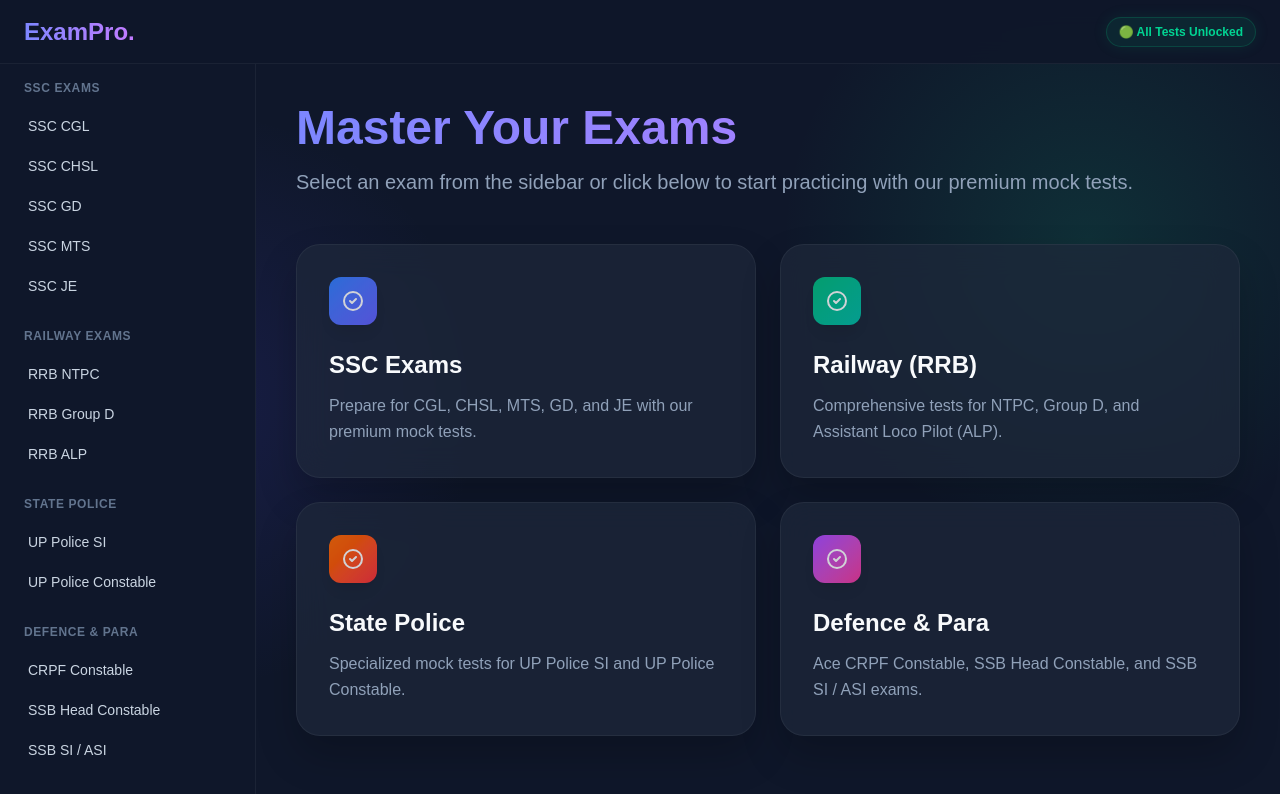
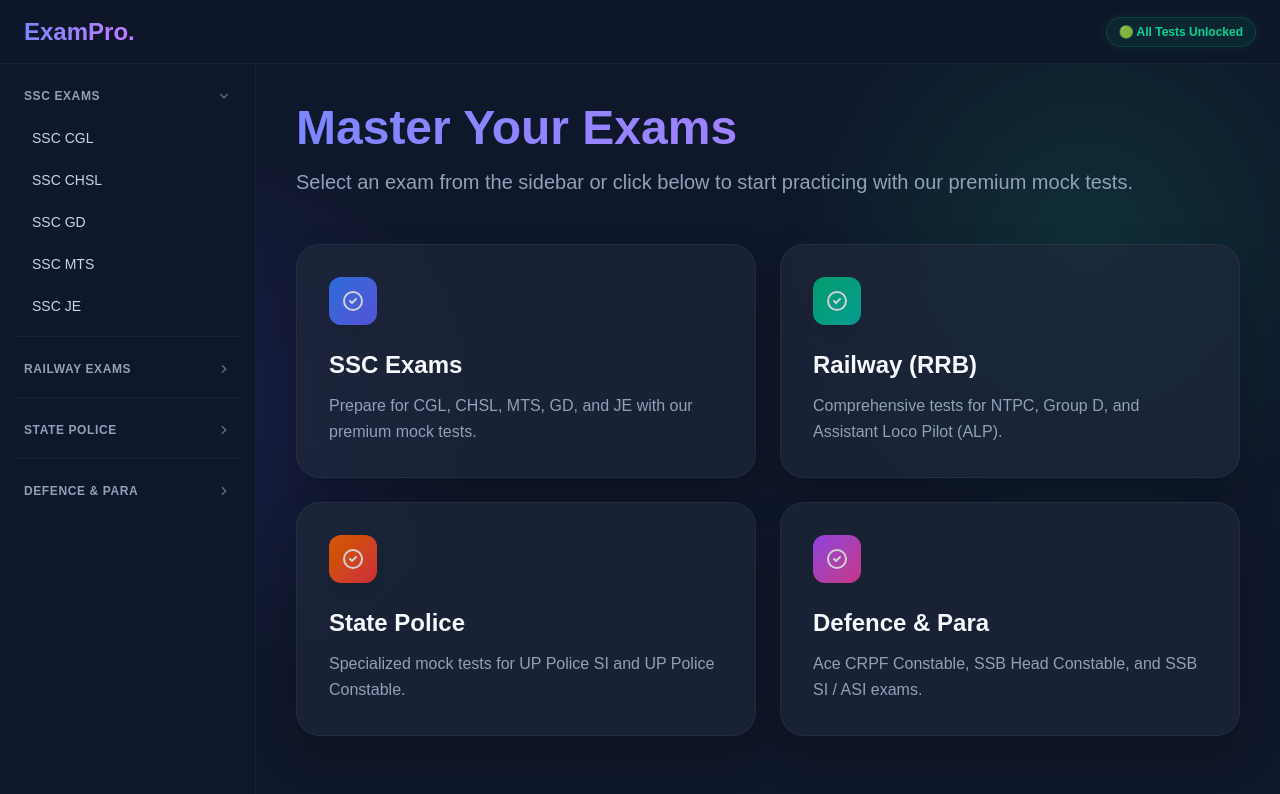
Before and after one commit to VishalMaurya15031/Exam-Practice-Platform, a Next.js app: page / in a window 1280 px wide. Shown: the top 794 px of the page. Built offline with nearby package versions, Linux system fonts and the light colour scheme.

Commit message:
feat: implement premium collapsible accordion groups in sidebar

```diff
--- a/src/components/Sidebar.tsx
+++ b/src/components/Sidebar.tsx
@@ -1,6 +1,7 @@
 "use client";
 import Link from 'next/link';
 import { useState } from 'react';
+import { ChevronRight } from 'lucide-react';
 
 const exams = [
   {
@@ -39,20 +40,50 @@ const exams = [
 ];
 
 export default function Sidebar() {
+  // Track open/collapsed state of each category, SSC Exams open by default
+  const [openGroups, setOpenGroups] = useState<Record<number, boolean>>({
+    0: true, // SSC Exams open by default
+  });
+
+  const toggleGroup = (idx: number) => {
+    setOpenGroups(prev => ({
+      ...prev,
+      [idx]: !prev[idx]
+    }));
+  };
+
   return (
     <aside className="w-64 h-[calc(100vh-64px)] overflow-y-auto sticky top-16 bg-[#0f172a] border-r border-white/5 flex-shrink-0 hidden md:block hide-scrollbar">
-      <div className="p-4">
-        {exams.map((group, idx) => (
-          <div key={idx} className="mb-6">
-            <h3 className="text-xs font-bold text-slate-500 uppercase tracking-wider mb-3 px-2">
-              {group.category}
-            </h3>
-            <ul className="space-y-1">
+      <div className="p-4 space-y-4">
+        {exams.map((group, idx) => {
+          const isOpen = !!openGroups[idx];
+          return (
+            <div key={idx} className="border-b border-white/5 pb-3 last:border-0">
+              <button
+                onClick={() => toggleGroup(idx)}
+                className="flex items-center justify-between w-full text-left py-2 px-2 text-xs font-bold text-slate-400 hover:text-slate-200 transition-all uppercase tracking-wider cursor-pointer group select-none"
+              >
+                <span>{group.category}</span>
+                <ChevronRight
+                  className={`w-3.5 h-3.5 text-slate-500 group-hover:text-slate-300 transition-transform duration-300 ${
+                    isOpen ? 'rotate-90 text-indigo-400' : ''
+                  }`}
+                />
+              </button>
+
+              {/* Collapsible List using CSS Grid for butter-smooth transition */}
+              <div
+                className={`grid transition-all duration-300 ease-in-out ${
+                  isOpen ? 'grid-rows-[1fr] opacity-100 mt-2' : 'grid-rows-[0fr] opacity-0 overflow-hidden'
+                }`}
+              >
+                <div className="overflow-hidden">
+                  <ul className="space-y-1.5 pl-1">
                     {group.items.map((item, itemIdx) => (
                       <li key={itemIdx}>
                         <Link
                           href={item.href}
-                    className="block px-3 py-2 text-sm text-slate-300 hover:text-white hover:bg-white/5 rounded-lg transition-colors"
+                          className="block px-3 py-2 text-sm text-slate-300 hover:text-indigo-400 hover:bg-indigo-500/5 rounded-lg transition-all duration-200"
                         >
                           {item.name}
                         </Link>
@@ -60,7 +91,10 @@ export default function Sidebar() {
                     ))}
                   </ul>
                 </div>
-        ))}
+              </div>
+            </div>
+          );
+        })}
       </div>
     </aside>
   );
```
Lines whose indentation alone changed are shown as unchanged.
